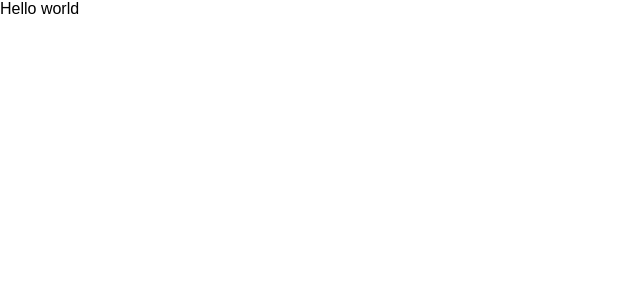
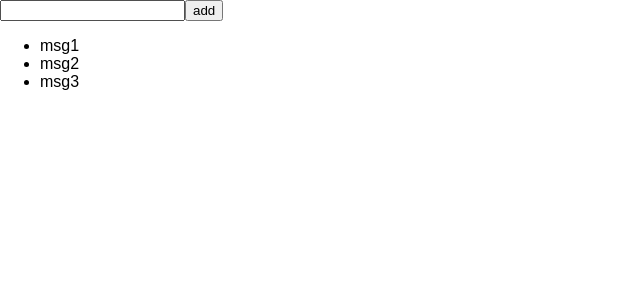
Before and after one commit to kathydingcn/todoList, a React (Create React App) app: page / in a window 1280 px wide. Shown: the top 300 px of the page, without its empty margins (0-640 px from the left). Built offline with nearby package versions, Linux system fonts and the light colour scheme.

Commit message:
add app.js

```diff
--- a/src/app/App.js
+++ b/src/app/App.js
@@ -3,9 +3,24 @@ import React, { Component } from 'react';
 import './App.css';
 
 class App extends Component {
+  constructor(){
+    super();
+    this.state={msg: ["msg1","msg2","msg3"]};
+    this.handleAdd = this.handleAdd.bind(this);
+  }
+  handleAdd(e){
+    this.setState({msg: [...this.state.msg, "msg4"]});
+  }
   render() {
     return (
-      <div>Hello world</div>
+      <div>
+        <input type="text" />
+        <button onClick={this.handleAdd}>add</button>
+
+        <ul>
+            {this.state.msg.map(v=>{return <li>{v}</li>})}
+      </ul>
+      </div>
     );
   }
 }
```
